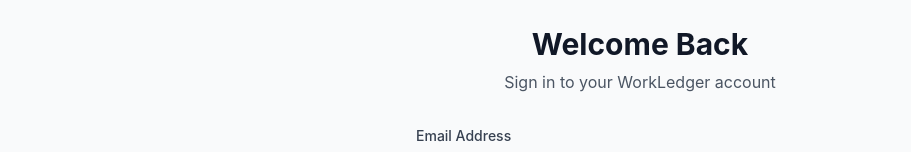
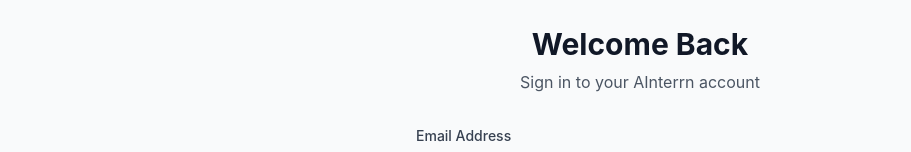
Before and after one commit to EffortEdutech/AIntern, a React (Vite) app: page /login in a window 1280 px wide. Shown: the part 162-314 px from the top of the page, without its empty margins (0-911 px from the left). Built offline with nearby package versions, Linux system fonts and the light colour scheme; no server answers.

Commit message:
fix: remove login WorkLedger text

```diff
--- a/src/components/auth/LoginForm.jsx
+++ b/src/components/auth/LoginForm.jsx
@@ -1,5 +1,5 @@
 /**
- * WorkLedger - Login Form Component
+ * AIntern - Login Form Component
  *
  * Complete login form with email/password validation,
  * error handling, and loading states.
@@ -69,7 +69,7 @@
       {/* Header */}
       <div className="text-center mb-8">
         <h1 className="text-3xl font-bold text-gray-900 mb-2">Welcome Back</h1>
-        <p className="text-gray-600">Sign in to your WorkLedger account</p>
+        <p className="text-gray-600">Sign in to your AInterrn account</p>
       </div>
 
       <form onSubmit={handleSubmit} className="space-y-6">
```
